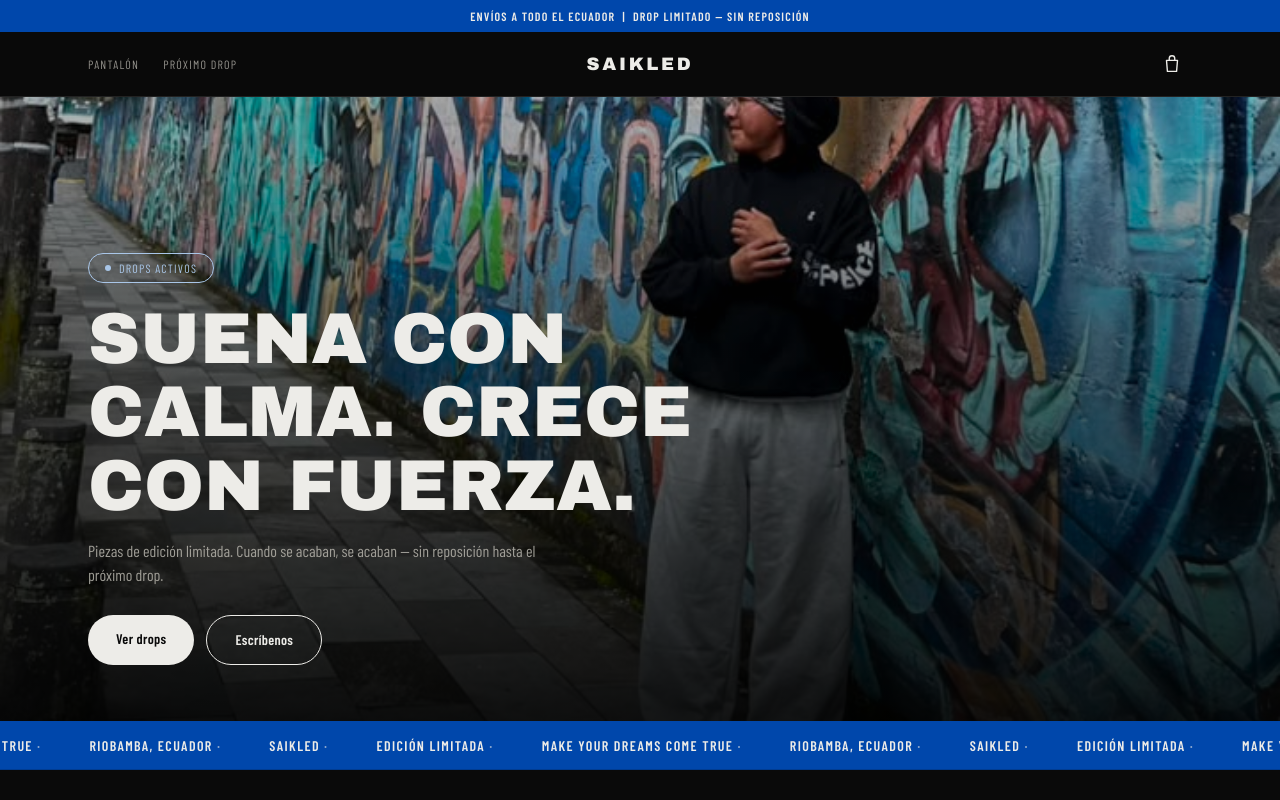
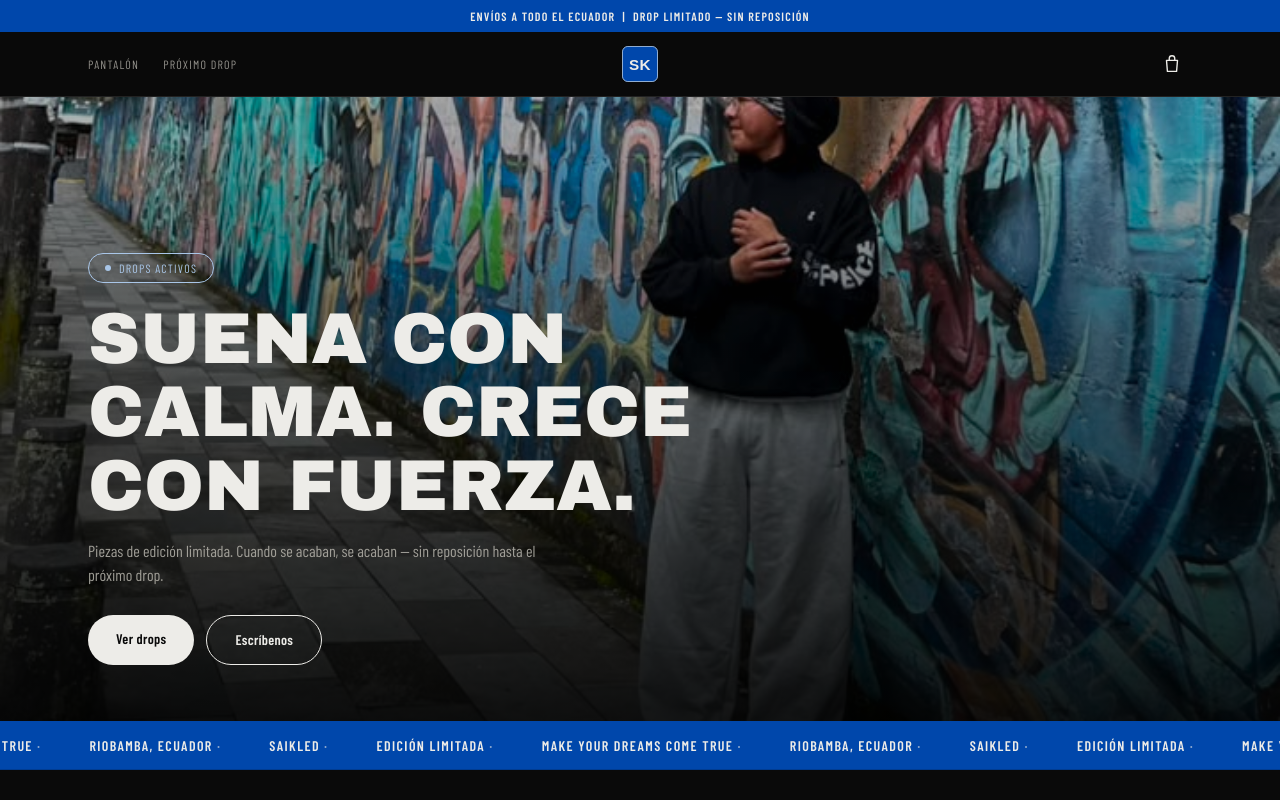
Before and after one commit to faviolo085/saikled, a Next.js app in the folder web/: page / in a window 1280 px wide. Shown: the top 800 px of the page. Built offline with nearby package versions, Linux system fonts and the light colour scheme.

Commit message:
Logo original SK en el header y QR de De Una visible en el carrito

```diff
--- a/web/components/CartDrawer.tsx
+++ b/web/components/CartDrawer.tsx
@@ -1,5 +1,6 @@
 "use client";
 
+import { useState } from "react";
 import { AnimatePresence, motion } from "framer-motion";
 import { useCart } from "./CartProvider";
 import { getProduct } from "@/lib/products";
@@ -9,6 +10,7 @@ import Image from "next/image";
 
 export function CartDrawer() {
   const { lines, isOpen, closeCart, removeLine, totalPrice } = useCart();
+  const [showQr, setShowQr] = useState(false);
 
   const checkoutMessage = () => {
     const items = lines
@@ -98,9 +100,41 @@ export function CartDrawer() {
                   Finalizar por WhatsApp
                 </a>
                 {DEUNA_QR && (
-                  <p className="text-center text-[11px] text-concrete/50">
-                    También puedes pagar con QR De Una y enviar el comprobante por WhatsApp.
-                  </p>
+                  <div>
+                    <button
+                      type="button"
+                      onClick={() => setShowQr((v) => !v)}
+                      className="w-full text-center text-xs underline underline-offset-4 text-concrete/60 hover:text-concrete-light"
+                    >
+                      {showQr ? "Ocultar QR de De Una" : "¿Prefieres pagar con De Una? Ver QR"}
+                    </button>
+                    {showQr && (
+                      <div className="mt-3 p-4 border border-dashed border-white/15 bg-white/5 text-center">
+                        <div className="relative w-36 h-36 mx-auto mb-3">
+                          <Image src={DEUNA_QR} alt="QR de pago De Una - SaiKled" fill className="object-contain" />
+                        </div>
+                        <p className="text-[11px] text-concrete/60 mb-3">
+                          Escanea desde tu app De Una, paga <strong>${totalPrice}</strong> y envía el
+                          comprobante por WhatsApp para confirmar tu pedido.
+                        </p>
+                        <a
+                          href={waLink(
+                            `Hola! Ya pagué con De Una por:\n${lines
+                              .map((l) => {
+                                const p = getProduct(l.productId);
+                                return `- ${p?.name ?? l.productId} talla ${l.size} x${l.qty}`;
+                              })
+                              .join("\n")}\n\nTotal: $${totalPrice}. Adjunto el comprobante.`
+                          )}
+                          target="_blank"
+                          rel="noreferrer"
+                          className="block w-full text-center bg-transparent border border-concrete-light/40 hover:border-concrete-light transition-colors text-concrete-light py-2.5 rounded-full text-xs font-semibold tracking-wide"
+                        >
+                          Ya pagué, confirmar por WhatsApp
+                        </a>
+                      </div>
+                    )}
+                  </div>
                 )}
               </div>
             )}
--- a/web/components/Header.tsx
+++ b/web/components/Header.tsx
@@ -2,6 +2,7 @@
 
 import Link from "next/link";
 import { useCart } from "./CartProvider";
+import { Logo } from "./Logo";
 
 export function Header() {
   const { totalItems, openCart } = useCart();
@@ -18,11 +19,8 @@ export function Header() {
           </Link>
         </nav>
 
-        <Link
-          href="#top"
-          className="font-display text-lg tracking-[0.15em] text-concrete-light uppercase sm:absolute sm:left-1/2 sm:-translate-x-1/2"
-        >
-          SaiKled
+        <Link href="#top" aria-label="SaiKled" className="sm:absolute sm:left-1/2 sm:-translate-x-1/2">
+          <Logo />
         </Link>
 
         <button
--- /dev/null
+++ b/web/components/Logo.tsx
@@ -0,0 +1,19 @@
+export function Logo({ className = "h-9 w-9" }: { className?: string }) {
+  return (
+    <svg viewBox="0 0 40 40" className={className} role="img" aria-label="SaiKled">
+      <rect x="0.5" y="0.5" width="39" height="39" rx="6" fill="#0047AB" stroke="#A9C6E8" strokeWidth="1" />
+      <text
+        x="20"
+        y="27"
+        textAnchor="middle"
+        fontFamily="Arial, Helvetica, sans-serif"
+        fontWeight="900"
+        fontSize="17"
+        letterSpacing="0.5"
+        fill="#EDECE8"
+      >
+        SK
+      </text>
+    </svg>
+  );
+}
```
Also changed, not shown: 1 other file (tests, documents, lock files or other folders).
